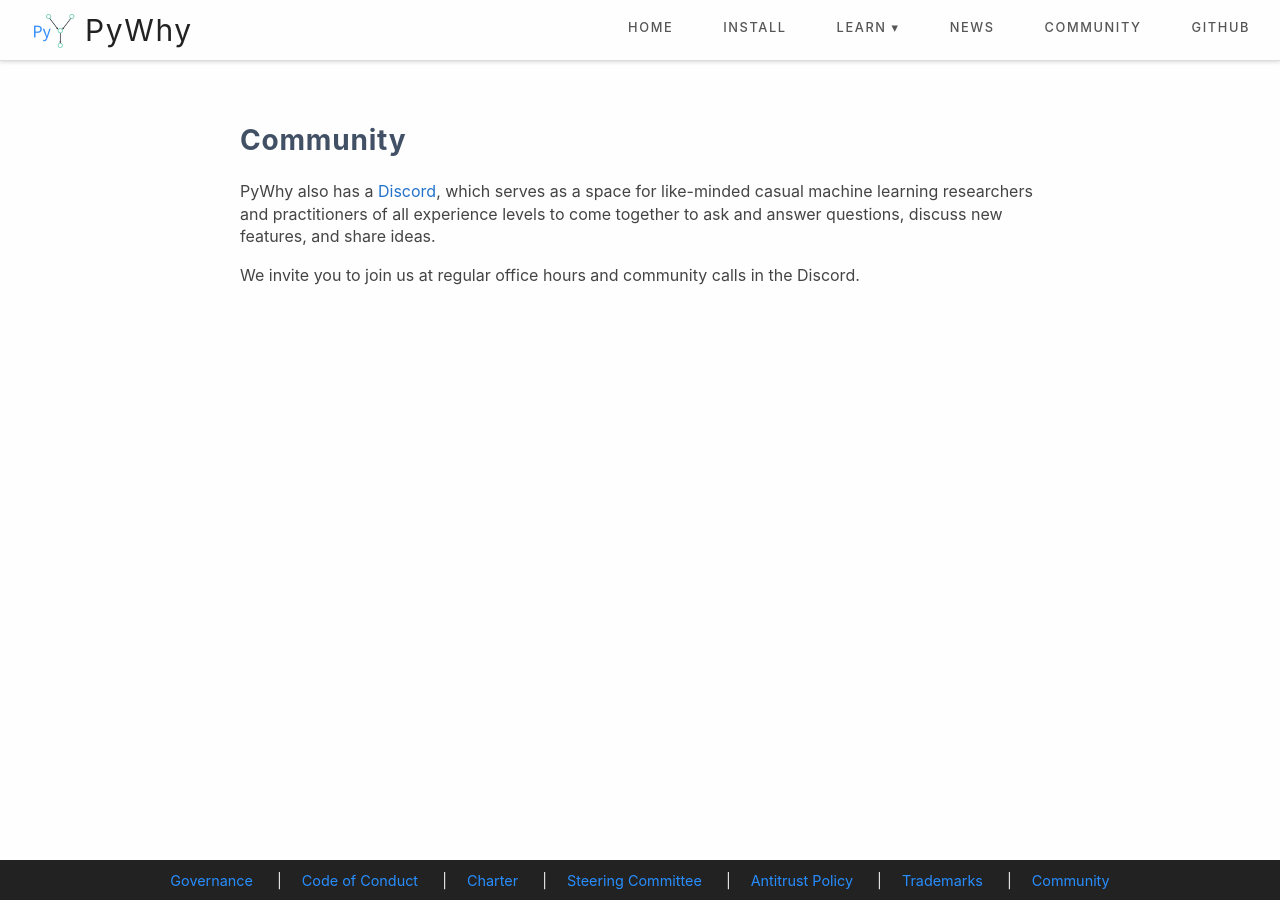
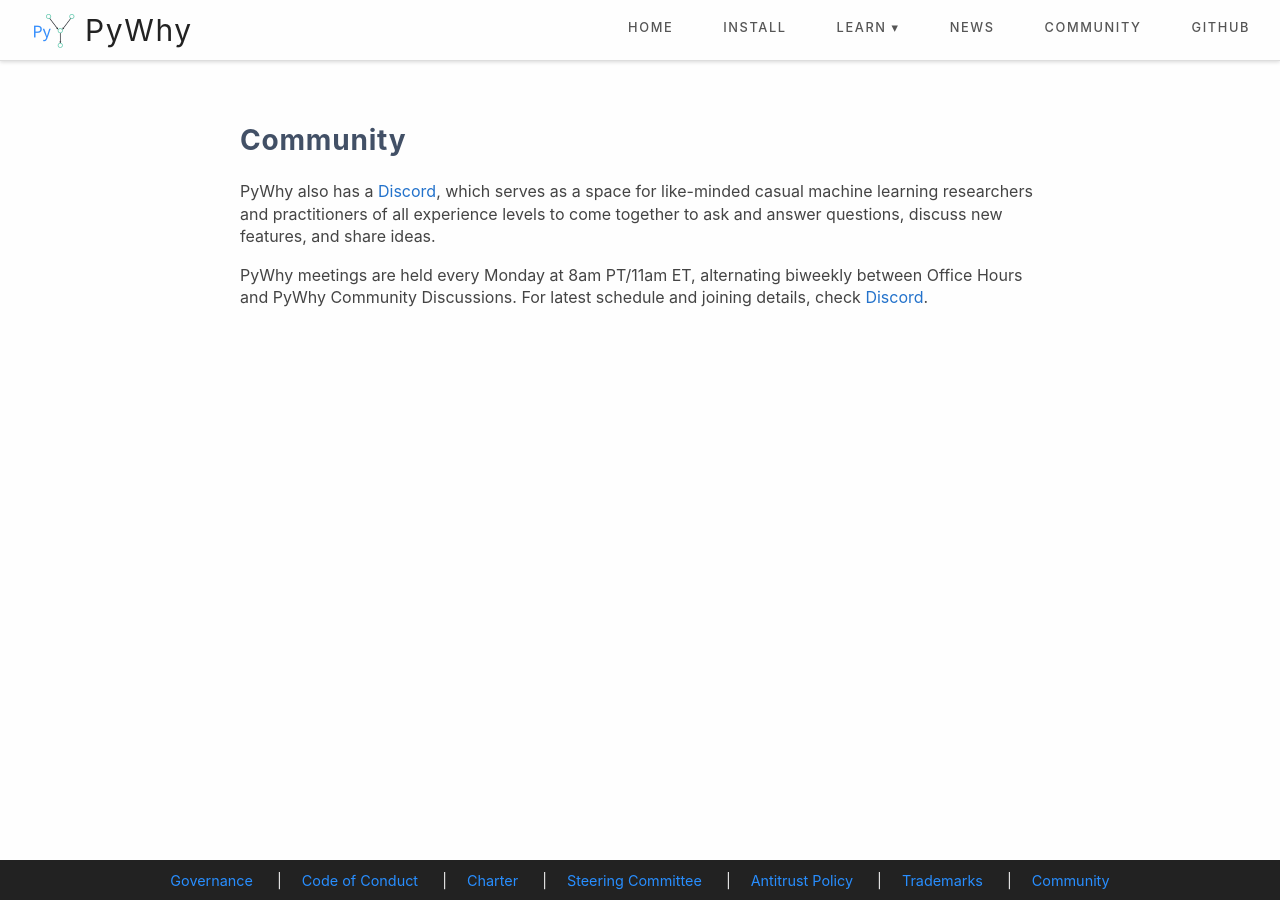
Before and after one commit to py-why/py-why.github.io, a Jekyll site: the page built from community.md, in a window 1280 px wide. Built offline with Jekyll 4.4.1, drawn with Linux system fonts in a browser that asks for light colours.

Commit message:
add discord schedule description
Signed-off-by: Fabio Vera <fabiovera@microsoft.com>

```diff
--- a/community.md
+++ b/community.md
@@ -6,4 +6,4 @@ layout: page
 
 PyWhy also has a [Discord](https://discord.gg/cSBGb3vsZb), which serves as a space for like-minded casual machine learning researchers and practitioners of all experience levels to come together to ask and answer questions, discuss new features, and share ideas.
 
-We invite you to join us at regular office hours and community calls in the Discord.
+PyWhy meetings are held every Monday at 8am PT/11am ET, alternating biweekly between Office Hours and PyWhy Community Discussions. For latest schedule and joining details, check [Discord](https://discord.gg/cSBGb3vsZb).
```
